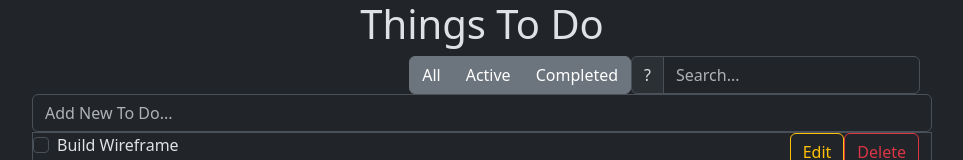
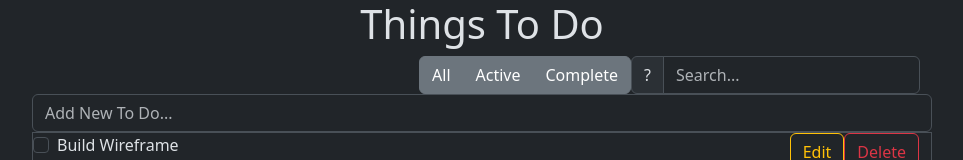
Before and after one commit to itsnick86/todo_react, a React (Create React App) app: page / in a window 1280 px wide. Shown: the top 160 px of the page, without its empty margins (158-1121 px from the left). Built offline with nearby package versions, Linux system fonts and the light colour scheme.

Commit message:
Added logic to filter To Do Grid by filter buttons

```diff
--- a/src/App.js
+++ b/src/App.js
@@ -1,20 +1,28 @@
+import { useState } from 'react';
+
 import Filter from './components/Filter';
 import ToDoGrid from './components/ToDoGrid';
 
 import './App.css';
 
 function App() {
+    const [filteredButton, setFilteredButton] = useState('allButton');
+
     const initToDoList = [
         { id: 1, title: 'Build Wireframe', completed: false },
         { id: 2, title: 'Map Out Components', completed: false },
-        { id: 3, title: 'Build The App', completed: false },
+        { id: 3, title: 'Build The App', completed: true },
     ];
+
+    const handleFilterButton = value => {
+        setFilteredButton(value);
+    };
 
     return (
         <div className="container">
             <h1 className="text-center">Things To Do</h1>
-            <Filter />
-            <ToDoGrid toDoItems={initToDoList} />
+            <Filter onFilterButton={handleFilterButton} />
+            <ToDoGrid toDoItems={initToDoList} buttonFilter={filteredButton} />
         </div>
     );
 }
--- a/src/components/Filter.js
+++ b/src/components/Filter.js
@@ -1,4 +1,9 @@
 const Filter = props => {
+    const handleFilterButton = event => {
+        event.preventDefault();
+        props.onFilterButton(event.target.value);
+    };
+
     return (
         <div className="row justify-content-end">
             <div
@@ -11,14 +16,29 @@ const Filter = props => {
                     role="group"
                     aria-label="Filter buttons"
                 >
-                    <button type="button" className="btn btn-secondary">
+                    <button
+                        type="button"
+                        className="btn btn-secondary"
+                        value="allButton"
+                        onClick={handleFilterButton}
+                    >
                         All
                     </button>
-                    <button type="button" className="btn btn-secondary">
+                    <button
+                        type="button"
+                        className="btn btn-secondary"
+                        value="activeButton"
+                        onClick={handleFilterButton}
+                    >
                         Active
                     </button>
-                    <button type="button" className="btn btn-secondary">
-                        Completed
+                    <button
+                        type="button"
+                        className="btn btn-secondary"
+                        value="completeButton"
+                        onClick={handleFilterButton}
+                    >
+                        Complete
                     </button>
                 </div>
                 <div className="input-group">
--- a/src/components/ToDoGrid.js
+++ b/src/components/ToDoGrid.js
@@ -1,4 +1,14 @@
 const ToDoGrid = props => {
+    const listButtonFilter = props.toDoItems.filter(toDoItem => {
+        if (props.buttonFilter === 'activeButton') {
+            return toDoItem.completed === false;
+        }
+        if (props.buttonFilter === 'completeButton') {
+            return toDoItem.completed === true;
+        }
+        return toDoItem;
+    });
+
     return (
         <div>
             <div className="row" id="ToDoInput">
@@ -10,7 +20,7 @@ const ToDoGrid = props => {
                     aria-describedby="ToDoInput"
                 ></input>
             </div>
-            {props.toDoItems.map(toDoItems => {
+            {listButtonFilter.map(toDoItems => {
                 return (
                     <div key={toDoItems.id} className="row border">
                         <div className="form-check col-auto me-auto">
```
